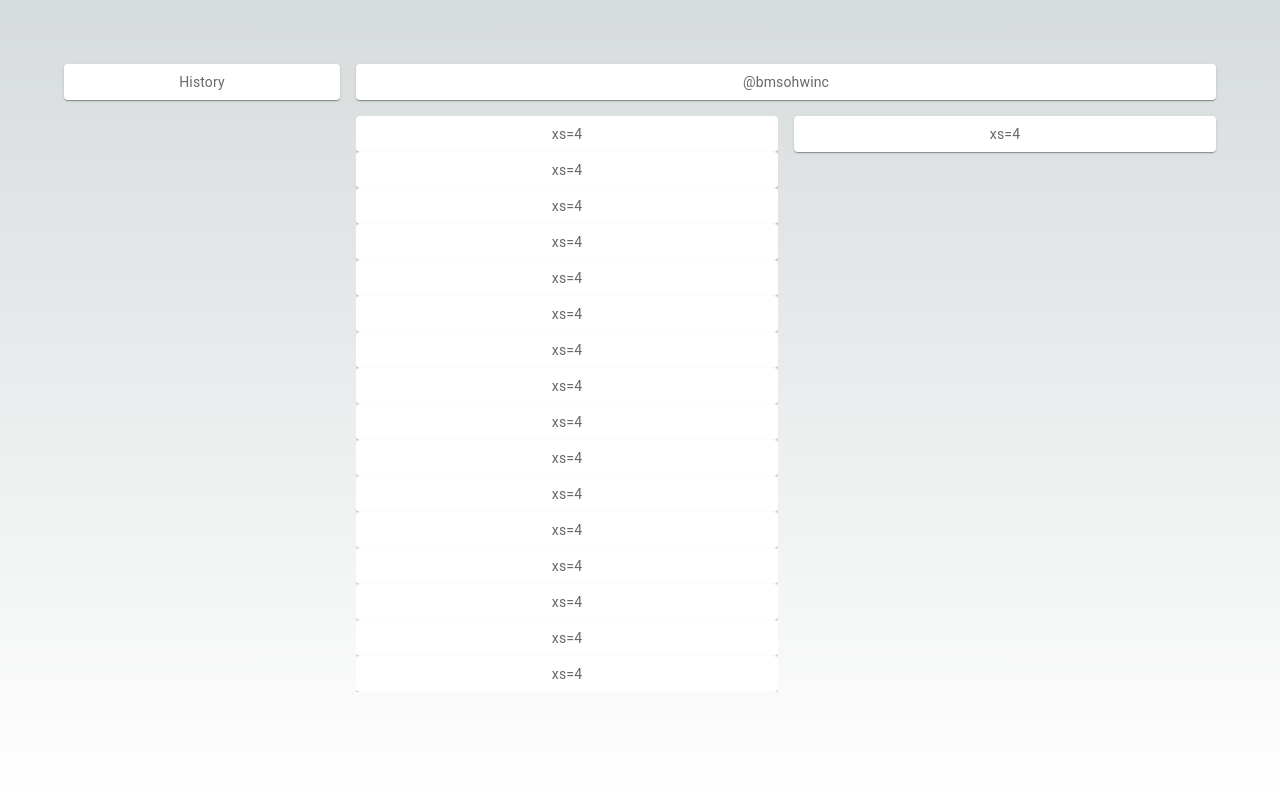
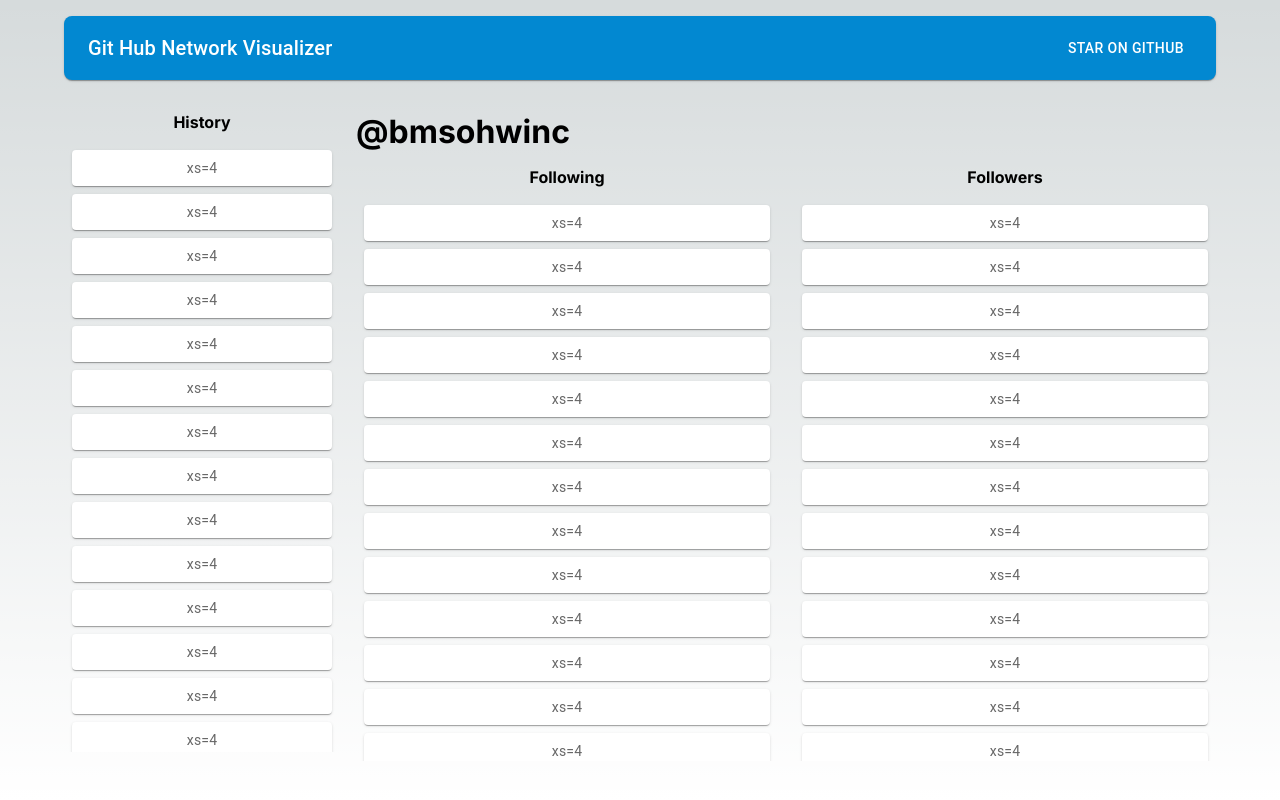
Before and after one commit to bmsohwinc/gh-maps-frontend, a Next.js app: page / in a window 1280 px wide. Built offline with nearby package versions, Linux system fonts and the light colour scheme.

Commit message:
Add basic layout

```diff
--- a/src/app/App.tsx
+++ b/src/app/App.tsx
@@ -1,37 +1,89 @@
 import { Grid } from "@mui/material";
 import { styled } from '@mui/material/styles';
+import Paper from '@mui/material/Paper';
+import HeadList from "./HeadList";
+import AppBar from '@mui/material/AppBar';
 import Box from '@mui/material/Box';
-import Paper from '@mui/material/Paper';
+import Toolbar from '@mui/material/Toolbar';
+import Typography from '@mui/material/Typography';
+import Button from '@mui/material/Button';
+import IconButton from '@mui/material/IconButton';
+
+
 
 const Item = styled(Paper)(({ theme }) => ({
     backgroundColor: theme.palette.mode === 'dark' ? '#1A2027' : '#fff',
     ...theme.typography.body2,
     padding: theme.spacing(1),
+    margin: theme.spacing(1),
     textAlign: 'center',
     color: theme.palette.text.secondary,
 }));
 
 export default function App() {
-    const username : string = 'bmsohwinc';
+    const username: string = 'bmsohwinc';
     return (
         <div style={{
             width: '100%',
             // backgroundColor: "cornflowerblue",
             height: '100%',
         }}>
-            <Grid container spacing={2} height='100%'>
-                <Grid item xs={3}>
-                    <Item>History</Item>
+            <AppBar
+                position="static"
+                color="info"
+                sx={{
+                    boxShadow: 1,
+                    borderRadius: 2,
+                    height: 64,
+                  }}
+            >
+                <Toolbar>
+                    <Typography variant="h6" component="div" sx={{ flexGrow: 1 }}>
+                        Git Hub Network Visualizer
+                    </Typography>
+                    <Button color="inherit">Star on GitHub</Button>
+                </Toolbar>
+            </AppBar>
+            <Grid container spacing={2} height='calc(100% - 64px)' marginTop={2}>
+                <Grid item xs={3} height='100%'>
+                    <HeadList
+                        header='History'
+                    >
+                        <Item>xs=4</Item>
+                        <Item>xs=4</Item>
+                        <Item>xs=4</Item>
+                        <Item>xs=4</Item>
+                        <Item>xs=4</Item>
+                        <Item>xs=4</Item>
+                        <Item>xs=4</Item>
+                        <Item>xs=4</Item>
+                        <Item>xs=4</Item>
+                        <Item>xs=4</Item>
+                        <Item>xs=4</Item>
+                        <Item>xs=4</Item>
+                        <Item>xs=4</Item>
+                        <Item>xs=4</Item>
+                        <Item>xs=4</Item>
+                        <Item>xs=4</Item>
+                        <Item>xs=4</Item>
+                        <Item>xs=4</Item>
+                        <Item>xs=4</Item>
+                        <Item>xs=4</Item>
+                        <Item>xs=4</Item>
+                    </HeadList>
                 </Grid>
                 <Grid item xs={9} container spacing={2} height='100%'>
                     <Grid item xs={12}>
-                        <Item>{`@${username}`}</Item>
+                        <div>
+                            <h1>
+                                {`@${username}`}
+                            </h1>
+                        </div>
                     </Grid>
-                    <Grid item xs={6} height='100%'>
-                        <div style={{
-                            overflowY: 'scroll',
-                            height: '90%',
-                        }}>
+                    <Grid item xs={6} height='calc(100% - 30px)'>
+                        <HeadList
+                            header='Following'
+                        >
                             <Item>xs=4</Item>
                             <Item>xs=4</Item>
                             <Item>xs=4</Item>
@@ -53,10 +105,34 @@
                             <Item>xs=4</Item>
                             <Item>xs=4</Item>
                             <Item>xs=4</Item>
-                        </div>
+                        </HeadList>
                     </Grid>
-                    <Grid item xs={6} height='100%'>
-                        <Item>xs=4</Item>
+                    <Grid item xs={6} height='calc(100% - 30px)'>
+                        <HeadList
+                            header='Followers'
+                        >
+                            <Item>xs=4</Item>
+                            <Item>xs=4</Item>
+                            <Item>xs=4</Item>
+                            <Item>xs=4</Item>
+                            <Item>xs=4</Item>
+                            <Item>xs=4</Item>
+                            <Item>xs=4</Item>
+                            <Item>xs=4</Item>
+                            <Item>xs=4</Item>
+                            <Item>xs=4</Item>
+                            <Item>xs=4</Item>
+                            <Item>xs=4</Item>
+                            <Item>xs=4</Item>
+                            <Item>xs=4</Item>
+                            <Item>xs=4</Item>
+                            <Item>xs=4</Item>
+                            <Item>xs=4</Item>
+                            <Item>xs=4</Item>
+                            <Item>xs=4</Item>
+                            <Item>xs=4</Item>
+                            <Item>xs=4</Item>
+                        </HeadList>
                     </Grid>
                 </Grid>
             </Grid>
--- /dev/null
+++ b/src/app/HeadList.tsx
@@ -0,0 +1,12 @@
+export default function HeadList(props) {
+    return (
+        <div className="headlist">
+            <div className="headlist-head">
+                {props.header}
+            </div>
+            <div className="headlist-children">
+                {props.children}
+            </div>
+        </div>
+    );
+}
--- a/src/app/globals.css
+++ b/src/app/globals.css
@@ -106,3 +106,18 @@
     color-scheme: dark;
   }
 }
+
+.headlist {
+  height: 100%;
+}
+
+.headlist-head {
+  font-weight: bold;
+  height: 30px;
+  text-align: center;
+}
+
+.headlist-children {
+  height: calc(100% - 30px);
+  overflow-y: scroll;
+}
--- a/src/app/page.module.css
+++ b/src/app/page.module.css
@@ -4,6 +4,7 @@
   justify-content: space-between;
   align-items: center;
   padding: 4rem;
+  padding-top: 1rem;
   min-height: 100vh;
   height: 100%;
 }
--- a/src/app/page.tsx
+++ b/src/app/page.tsx
@@ -1,13 +1,12 @@
 "use client"
 
-import Image from "next/image";
 import styles from "./page.module.css";
 import App from "./App";
 
 export default function Home() {
   return (
     <main className={styles.main}>
-      <App />
+        <App />
     </main>
   );
 }
```
